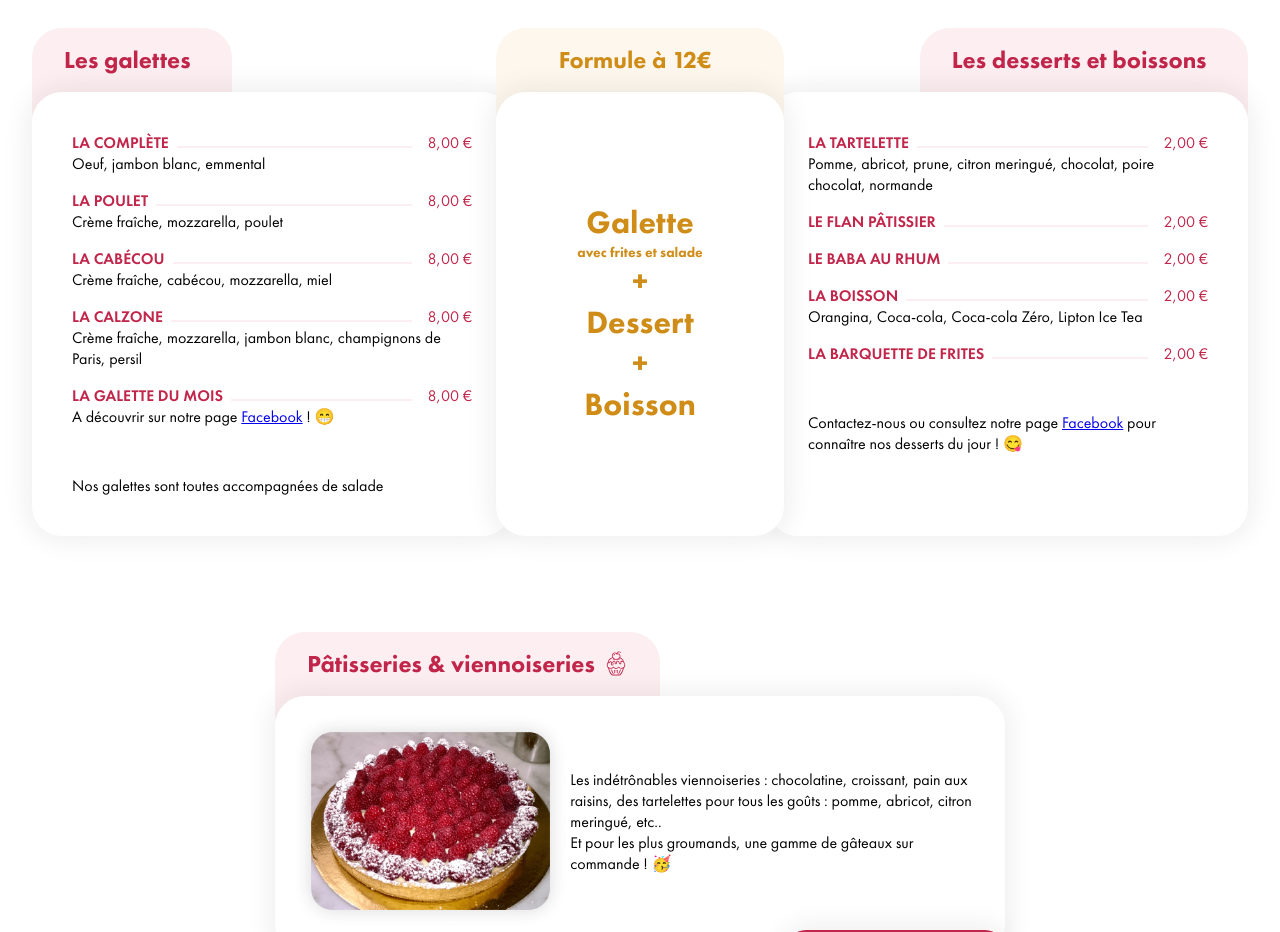
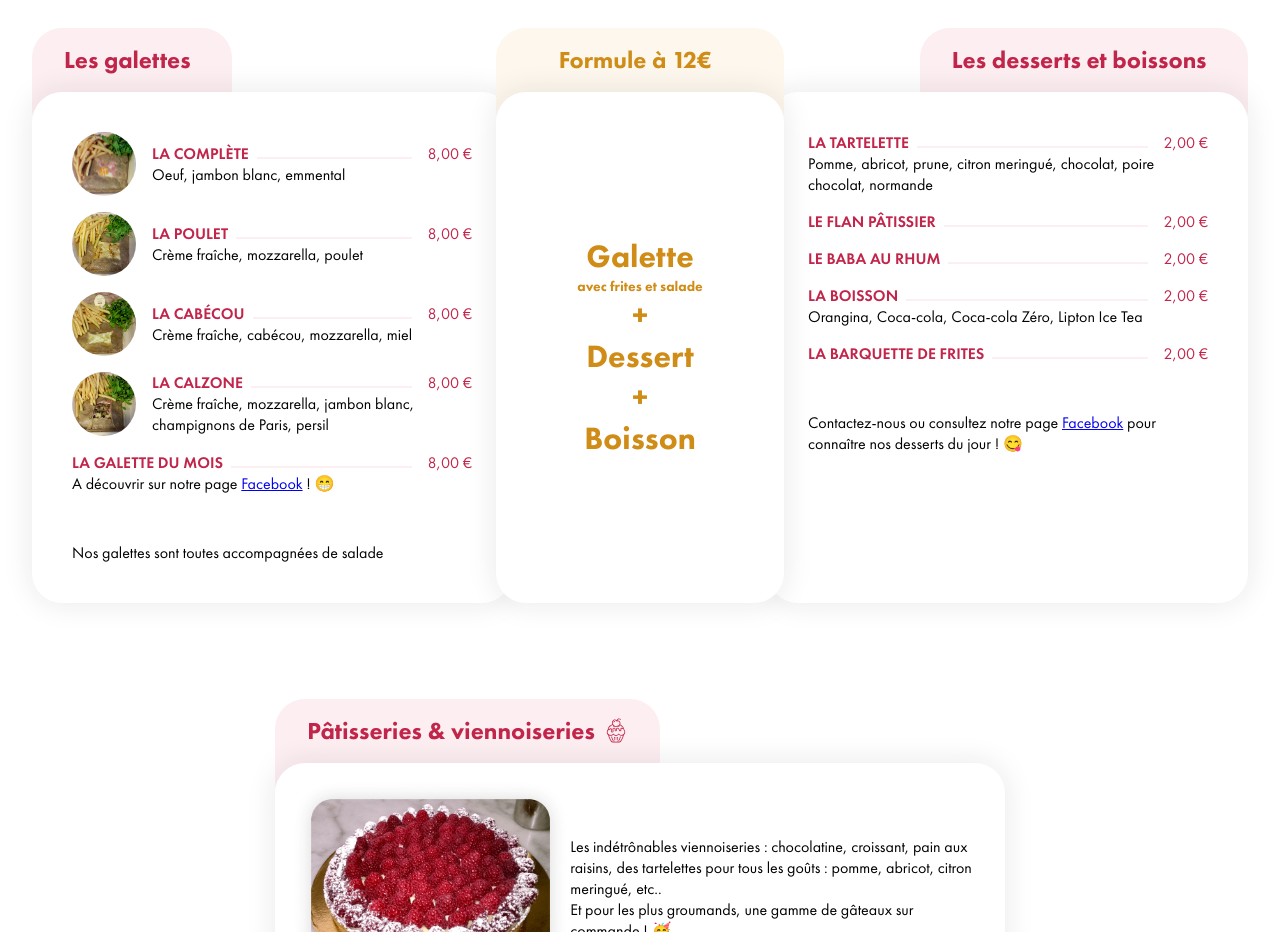
Before and after one commit to FlorianPx/lerevegourmand, a React (Create React App) app: page / in a window 1280 px wide. Shown: the part 1040-1972 px from the top of the page. Built offline with nearby package versions, Linux system fonts and the light colour scheme.

Commit message:
integration of images for food component

```diff
--- a/src/components/Menu/Card/Card.js
+++ b/src/components/Menu/Card/Card.js
@@ -9,11 +9,17 @@ import {
   Text,
   Title,
   Block,
+  FoodImage,
+  SectionContainer,
+  TextWrapper,
 } from "./styledComponents";
 
 function Items({ propsArray }) {
   const elements = propsArray.map((element, index) => (
     <List key={`${element.title} - ${index}`}>
+      <SectionContainer>
+        {element.image && <FoodImage src={element.image} alt={element.title} />}
+        <TextWrapper>
           <Section>
             <Title>{element.title.toUpperCase()}</Title>
             {element.title && element.price && <Block />}
@@ -26,6 +32,8 @@ function Items({ propsArray }) {
             </Price>
           </Section>
           <Text dangerouslySetInnerHTML={{ __html: element.subtitle }} />
+        </TextWrapper>
+      </SectionContainer>
     </List>
   ));
 
--- a/src/components/Menu/Card/styledComponents.js
+++ b/src/components/Menu/Card/styledComponents.js
@@ -1,14 +1,19 @@
 import styled from "styled-components";
 
 import themes from "../../../themes";
+import { devices } from "../../constants";
 
 export const ListContainer = styled.ul`
   border-radius: 30px;
   box-shadow: 0px 0px 30px rgba(26, 26, 26, 0.1);
   background-color: white;
-  padding: 2.5rem;
+  padding: 1.5rem;
   margin: 0;
   height: 100%;
+
+  @media screen and (min-width: ${devices.desktop}px) {
+    padding: 2.5rem;
+  }
 `;
 export const List = styled.li`
   list-style: none;
@@ -44,3 +49,29 @@ export const Block = styled.div`
   flex: 1;
   background-color: ${themes.lighterPink};
 `;
+export const FoodImage = styled.img`
+  width: 3rem;
+  height: 3rem;
+  border-radius: 1.5rem;
+  margin-right: 1rem;
+  cursor: pointer;
+
+  &:hover {
+    -ms-transform: scale(3);
+    -webkit-transform: scale(3);
+    transform: scale(3);
+  }
+
+  @media screen and (min-width: ${devices.desktop}px) {
+    width: 4rem;
+    height: 4rem;
+    border-radius: 2rem;
+  }
+`;
+export const SectionContainer = styled.div`
+  display: flex;
+  align-items: center;
+`;
+export const TextWrapper = styled.div`
+  width: 100%;
+`;
--- a/src/components/Menu/Food/constants.js
+++ b/src/components/Menu/Food/constants.js
@@ -1,24 +1,33 @@
+import Cabecou from "../../../assets/images/cabecou.jpeg";
+import Calzone from "../../../assets/images/calzone.jpeg";
+import Complete from "../../../assets/images/complete.jpeg";
+import Poulet from "../../../assets/images/poulet.jpeg";
+
 export const foodArray = [
   {
     title: "La complète",
     subtitle: "Oeuf, jambon blanc, emmental",
     price: "8",
+    image: Complete,
   },
   {
     title: "La poulet",
     subtitle: "Crème fraîche, mozzarella, poulet",
     price: "8",
+    image: Poulet,
   },
   {
     title: "La cabécou",
     subtitle: "Crème fraîche, cabécou, mozzarella, miel",
     price: "8",
+    image: Cabecou,
   },
   {
     title: "La calzone",
     subtitle:
       "Crème fraîche, mozzarella, jambon blanc, champignons de Paris, persil",
     price: "8",
+    image: Calzone,
   },
   {
     title: "La galette du mois",
```
Lines whose indentation alone changed are shown as unchanged.
